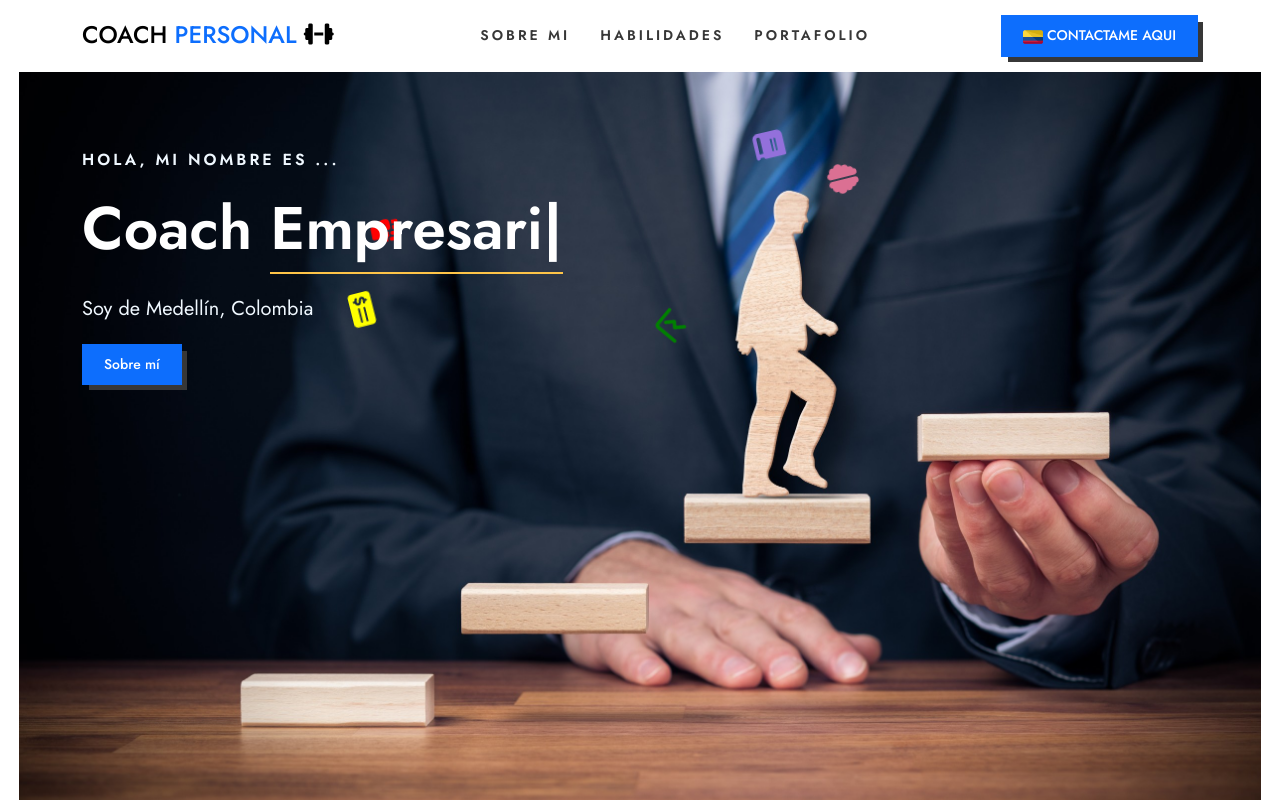
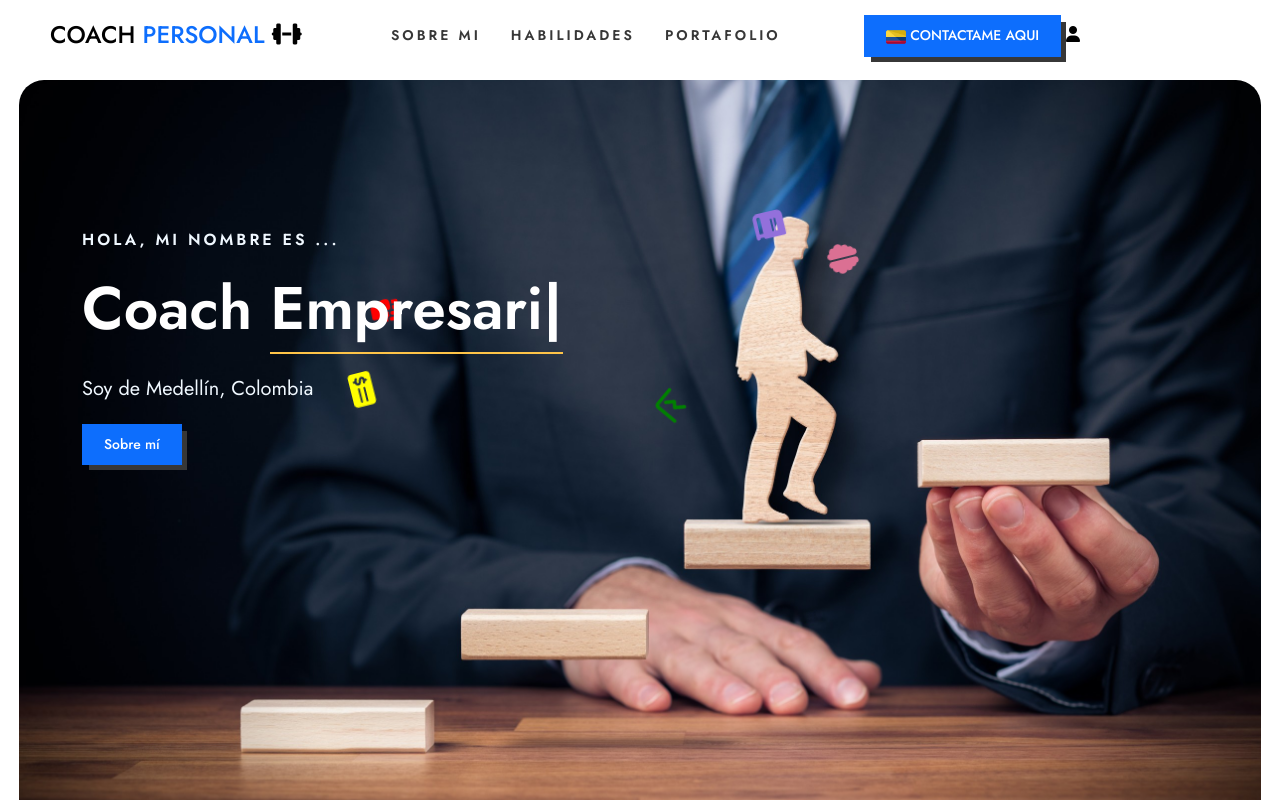
Before and after one commit to JoanP-B/Coach_page, a plain HTML site: page index.html in a window 1280 px wide. Drawn offline with Linux system fonts and the light colour scheme.

Commit message:
Cambios v-3
Agregar iconos en el Main

```diff
--- a/assets/css/style.css
+++ b/assets/css/style.css
@@ -9,13 +9,15 @@ body {
     font-family: "Jost", sans-serif;
     font-weight: 400;
     color: #555;
-
+    padding: 0 !important;
+    /*background: linear-gradient(
+        to bottom,
+        rgb(31, 30, 30),
+        rgba(43, 44, 43, 0.959)
+    );*/
     /* Propiedades de Flexbox */
-    display: flex;
-    justify-content: center; /* Centrar horizontalmente */
-    align-items: center;    /* Centrar verticalmente */
     min-height: 100vh;      /* Asegura que ocupe toda la altura de la pantalla */
-    margin: 0;              /* Elimina cualquier margen predeterminado */
+    margin: 0 !important;              /* Elimina cualquier margen predeterminado */
 }
 
 img {
@@ -43,17 +45,25 @@ a:hover {
 }
 
 .main-header {
-    background-color: white; /* Cambia el color según el diseño */
-    position: fixed;
+    position: relative;
+    height: 10vh;
     top: 0;
     left: 0;
     right: 0;
     z-index: 11;
     transition: 0.3s background;
 }
-
 .main-header .navbar {
     padding: 15px 0;
+}
+
+.main-header .navbar .container {
+    display: flex;
+    justify-content: space-between;
+    align-items: center;
+    width: 100%;
+    margin: 0;
+    padding: 0 50px;
 }
 
 .main-header .navbar-nav > li {
@@ -183,7 +193,6 @@ a:hover {
 /*Fondo del main
 .bg-gray {
     background-color: rgba(158, 108, 108, 0.1);
-}
 */
 
 .bg-dark {
@@ -193,25 +202,28 @@ a:hover {
 main {
     position: relative;
     z-index: 1;
-    background-image: url(../images/fondo.jpg);
-    background-size: cover;
-    width: 97%;
-    border-top-left-radius: 25px;
-    border-top-right-radius: 25px;
-    height: 100vh;
-    overflow: hidden;
+    display: flex;
+    justify-content: center; /* Centra horizontalmente */
+    align-items: center;     /* Centra verticalmente */
 }
 
 .home-section {
     position: relative;
     overflow: hidden;
+    background-image: url(../images/fondo.jpg);
+    background-size: cover;
+    background-position: center;
+    width: 97vw;
+    border-top-left-radius: 25px;
+    border-top-right-radius: 25px;
+    height: 90vh;
     padding-top: 150px;
-    padding-bottom: 100px;
 }
 
 @media (max-width: 767px) {
     .home-section {
         padding-bottom: 70px;
+
     }
 }
 
--- a/index.html
+++ b/index.html
@@ -3,7 +3,7 @@
 <head>
     <meta charset="UTF-8">
     <meta http-equiv="X-UA-Compatible" content="IE=edge">
-    <meta name="viewport" content="width=device-width, initial-scale=1,shrink-to-fit=no">
+    <meta name="viewport" content="width=device-width, initial-scale=1, shrink-to-fit=no, maximum-scale=1, minimum-scale=1, user-scalable=no">
     <title>TU COACH PERSONAL</title>
     <link rel="stylesheet" href="assets/vendor/bootstrap/css/bootstrap.min.css">
     <link rel="stylesheet" href="assets/css/style.css">
@@ -44,8 +44,9 @@
                 </div>
 
                 <!---Boton-->
-                <div class="ms-auto d-none d-lg-block">
+                <div class="ms-auto d-none d-lg-block" style="padding: 0px  10px;">
                     <a class="colored-btn" href="#contacto"><img src="assets/images/colombia.png" style="height: 20px;"> CONTACTAME AQUI</a>
+                    <a href="#contacto" style="color: #000;"><i class="fa-solid fa-user"></i></a>
                 </div>
 
             </div>
```
